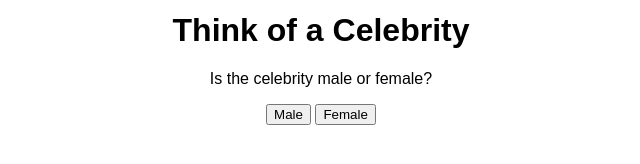
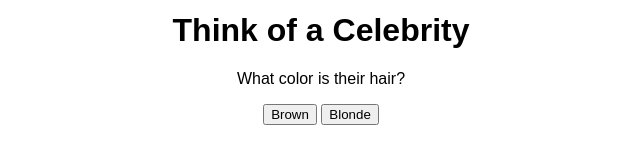
Before and after one commit to rheap1/whos-that-guy, a plain HTML site: page index.html in a window 1280 px wide. Both pictures are taken after a click on the button "Male". Shown: the part 342-506 px from the top of the page, 319-959 px from the left. Drawn offline with Linux system fonts and the light colour scheme; no server answers.

Commit message:
Add question logic

```diff
--- a/index.html
+++ b/index.html
@@ -10,8 +10,8 @@
     <div class="question-container">
         <h1>Think of a Celebrity</h1>
         <p id="question-text">Is the celebrity male or female?</p>
-        <button id="maleBtn">Male</button>
-        <button id="femaleBtn">Female</button>
+        <button id="Btn1">Male</button>
+        <button id="Btn2">Female</button>
     </div>
 
     <script src="script.js"></script>
--- a/script.js
+++ b/script.js
@@ -1,9 +1,9 @@
 const questionText = document.getElementById('question-text');
-const maleBtn = document.getElementById('maleBtn');
-const femaleBtn = document.getElementById('femaleBtn');
+const btn1 = document.getElementById('Btn1');
+const btn2 = document.getElementById('Btn2');
 
-maleBtn.addEventListener('click', () => askNextQuestion('Male'));
-femaleBtn.addEventListener('click', () => askNextQuestion('Female'));
+btn1.addEventListener('click', () => askNextQuestion('Male'));
+btn2.addEventListener('click', () => askNextQuestion('Female'));
 
 function askNextQuestion(gender) {
     if (gender == 'Male') {
@@ -20,4 +20,7 @@ function askNextQuestion(gender) {
         });
     }
 
+    questionText.innerHTML = "What color is their hair?"
+    btn1.textContent = "Brown";
+    btn2.textContent = "Blonde";
 }
```
Also changed, not shown: 2 other files.
